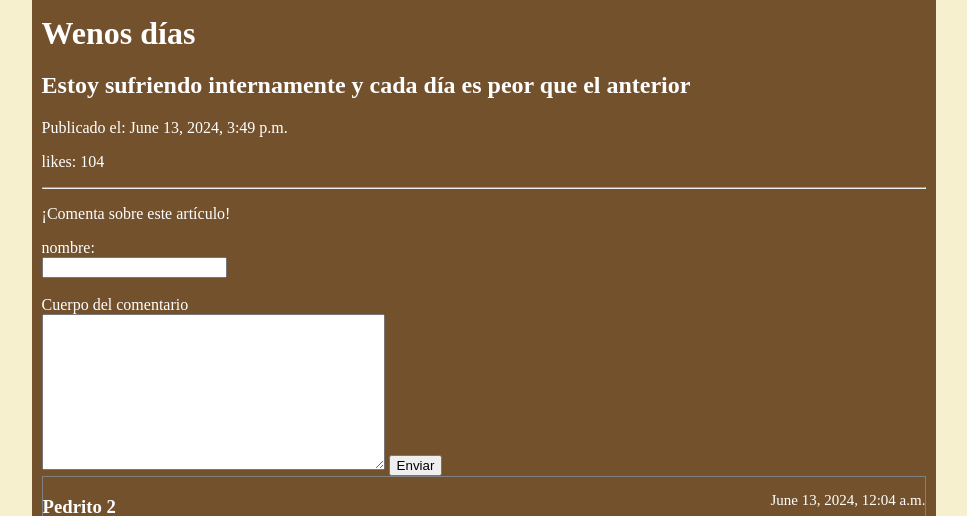
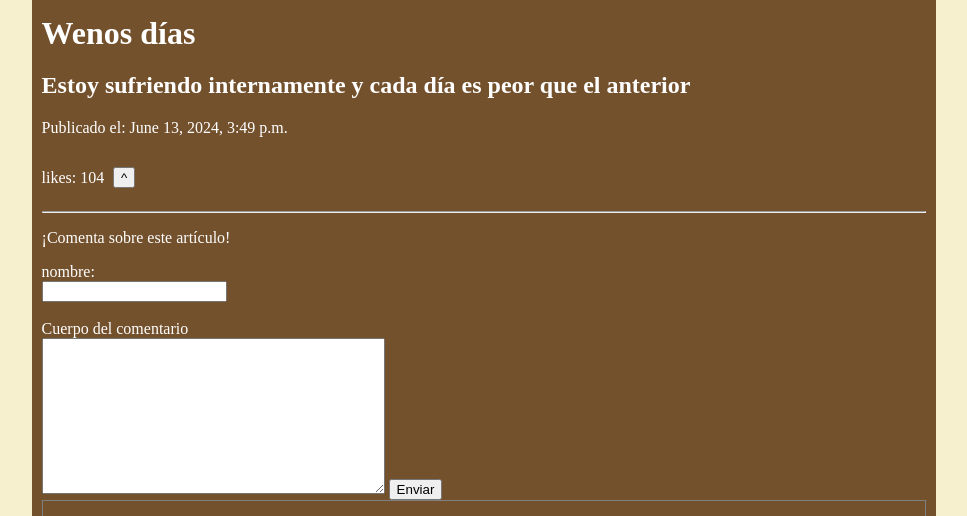
Before and after one commit to KevinGuevaraM/Tarea1Web, a Django app: page /articulo/1 in a window 1280 px wide. Shown: the part 81-597 px from the top of the page, without its empty margins (156-1123 px from the left). Run offline with Django 5.2, Linux system fonts and the light colour scheme; data comes from the database, SQL or seed files in the repository; both versions use the stored data as it was after the commit.

Commit message:
Implementando likes

```diff
--- a/Tarea 2/mysite/Informacion/static/styles/articulo.css
+++ b/Tarea 2/mysite/Informacion/static/styles/articulo.css
@@ -10,3 +10,15 @@
 .fecha {
     font-size: 15px;
 }
+
+.likes {
+    display: flex;
+    justify-items: center;
+}
+
+.aumentar-like {
+    height: 40%;
+    width: 10%;
+    margin: auto;
+    margin-left: 1%;
+}
--- a/Tarea 2/mysite/Informacion/templates/Informacion/articulo.html
+++ b/Tarea 2/mysite/Informacion/templates/Informacion/articulo.html
@@ -7,7 +7,13 @@
 <h1>{{articulo.titulo}}</h1>
 <h2>{{articulo.contenido}}</h2>
 <p>Publicado el: {{articulo.fecha_publicacion}}</p>
-<p>likes: {{articulo.likes}}</p>
+<div class="likes">
+    <p>likes: {{articulo.likes}}</p>
+    <form action="{% url "Informacion:aumentarLike" id%}" class="aumentar-like">
+        <button>^</button>
+    </form>
+</div>
+
 <hr>
 <form method="POST">
     <p>¡Comenta sobre este artículo!</p>
--- a/Tarea 2/mysite/Informacion/urls.py
+++ b/Tarea 2/mysite/Informacion/urls.py
@@ -12,4 +12,5 @@ urlpatterns = [
     path("blog", views.blog, name="blog"),
     path("articulo/<int:id>", views.articulo, name="articulo"),
     path("cambioOrden", views.cambioOrden, name="cambioOrden"),
+    path("articulo/<int:id>/like", views.aumentarLike, name="aumentarLike"),
 ]
--- a/Tarea 2/mysite/Informacion/views.py
+++ b/Tarea 2/mysite/Informacion/views.py
@@ -1,6 +1,7 @@
 from django.shortcuts import render, get_object_or_404
 from django.urls import reverse
 from django.http import HttpResponseRedirect
+from django.db.models import F
 from .models import Proyecto, Articulo, Comentario
 from .forms import EnviarMensaje, HacerComentario
 
@@ -63,4 +64,11 @@ def articulo(request, id):
         'articulo' : articulo,
         'form' : HacerComentario(),
         'comentarios' : comentarios,
+        'id' : id,
     })
+
+def aumentarLike(request, id):
+    articulo = get_object_or_404(Articulo, pk=id)
+    articulo.likes = F("likes") + 1
+    articulo.save()
+    return HttpResponseRedirect(reverse("Informacion:articulo", args=(id,)))
```
Also changed, not shown: Tarea 2/mysite/db.sqlite3.
